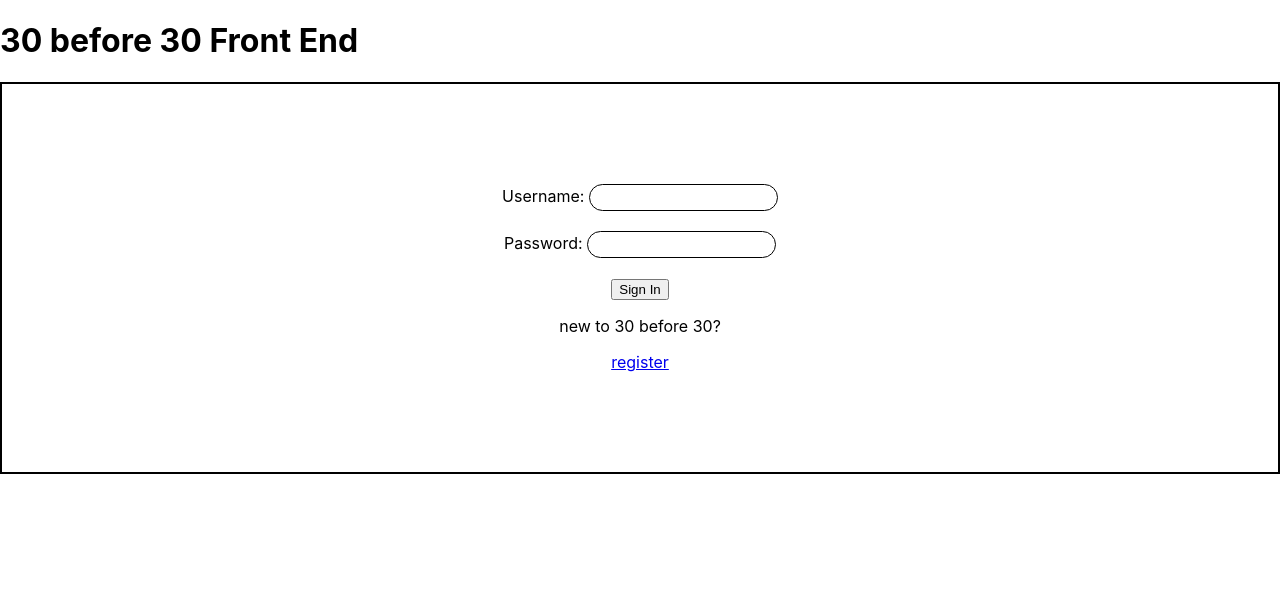
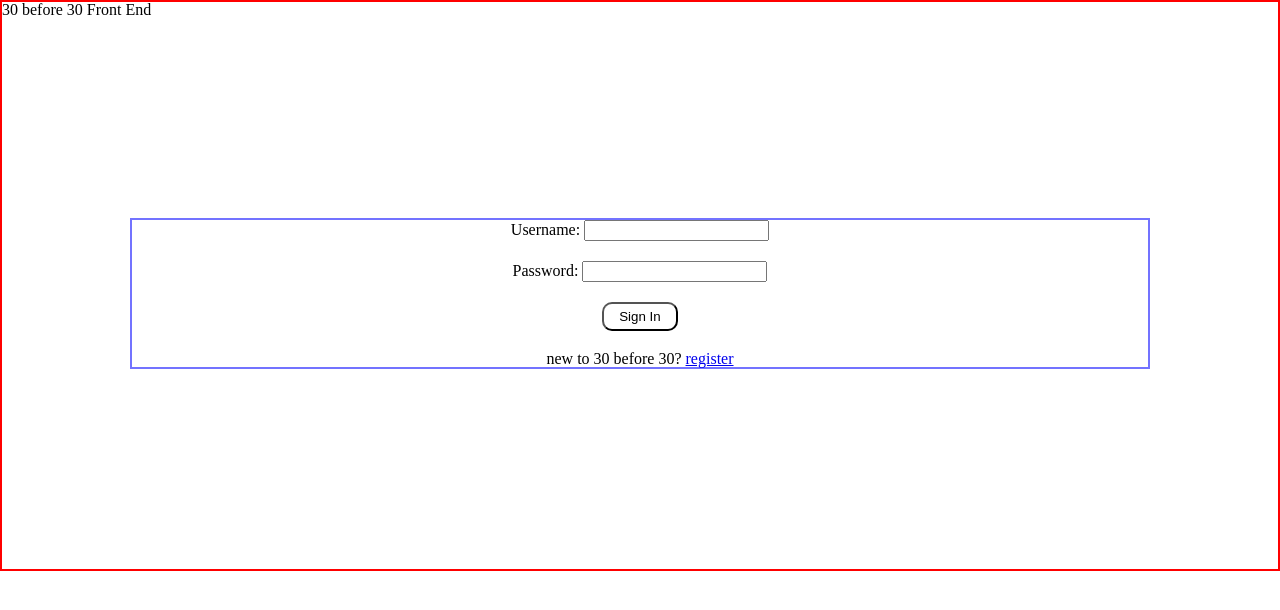
Before and after one commit to BrandonHarrison01/30for30-fe, a React (Create React App) app: page / in a window 1280 px wide. Shown: the top 610 px of the page. Built offline with nearby package versions, Linux system fonts and the light colour scheme; no server answers.

Commit message:
moved to scss over styled components

```diff
--- a/package.json
+++ b/package.json
@@ -8,11 +8,11 @@
     "@testing-library/user-event": "^7.1.2",
     "axios": "^0.19.2",
     "formik": "^2.1.4",
+    "node-sass": "^4.13.1",
     "react": "^16.12.0",
     "react-dom": "^16.12.0",
     "react-router-dom": "^5.1.2",
-    "react-scripts": "3.3.1",
-    "styled-components": "^5.0.1"
+    "react-scripts": "3.3.1"
   },
   "scripts": {
     "start": "react-scripts start",
--- a/src/components/Login.jsx
+++ b/src/components/Login.jsx
@@ -1,23 +1,6 @@
 import React, { useState } from "react";
 import { Link } from 'react-router-dom'
 import axios from "axios";
-import styled from 'styled-components'
-
-const LoginCard = styled.div`
-  border: 2px solid black;
-  padding: 100px;
-  text-align: center;
-`
-
-const UserPassContainer = styled.div`
-  margin-bottom: 20px;
-`
-
-const UserPassInput = styled.input`
-  border: .5px solid black;
-  border-radius: 20px;
-  padding: 5px;
-`
 
 function Login(props) {
   let [creds, setCreds] = useState({
@@ -41,30 +24,30 @@ function Login(props) {
   };
 
     return (
-      <LoginCard>
-        { error && <p>{error.message}</p>}
+      <div className='loginContainer'>
+        { error && <p className='error'>{error.message}</p>}
         <form onSubmit={handleSubmit}>
-          <UserPassContainer>
+          <div>
             <label>Username: </label>
-            <UserPassInput
+            <input
               type='text'
               name='username'
               onChange={e => setCreds({...creds, [e.target.name]: e.target.value})}
             />
-          </UserPassContainer>
-          <UserPassContainer>
+          </div>
+          <div>
             <label>Password: </label>
-            <UserPassInput
+            <input
               type='password'
               name='password'
               onChange={e => setCreds({...creds, [e.target.name]: e.target.value})}
             />
-          </UserPassContainer>
+          </div>
           <button type='submit'>Sign In</button>
         </form>
-        <p>new to 30 before 30?</p>
+        <span>new to 30 before 30? </span>
         <Link to='/register' >register</Link>
-      </LoginCard>
+      </div>
     );
 }
 
--- a/src/components/private/Complete.jsx
+++ b/src/components/private/Complete.jsx
@@ -1,12 +1,6 @@
 import React from "react";
-import styled from "styled-components";
 
 import Goal from "./Goal";
-
-const CompleteGoals = styled.div`
-  width: 100%;
-  background-color: green;
-`;
 
 function Complete(props) {
   const itemIncomplete = card => {
@@ -14,7 +8,7 @@ function Complete(props) {
   };
 
   return (
-    <CompleteGoals>
+    <div>
       {props.userData.map(
         card =>
           card.complete && (
@@ -26,7 +20,7 @@ function Complete(props) {
             />
           )
       )}
-    </CompleteGoals>
+    </div>
   );
 }
 
--- a/src/components/private/Goal.jsx
+++ b/src/components/private/Goal.jsx
@@ -1,15 +1,8 @@
 import React from "react";
-import styled from "styled-components";
-
-const Card = styled.div`
-  border: 1px solid black;
-  width: 33%;
-  margin: 0 auto;
-`;
 
 function Goal(props) {
   return (
-    <Card>
+    <div>
       <p>category {props.card.category_name}</p>
       <p>{props.card.item_name}</p>
       <p>{props.card.description}</p>
@@ -24,7 +17,7 @@ function Goal(props) {
           Toggle Complete
         </button>
       )}
-    </Card>
+    </div>
   );
 }
 
--- a/src/index.css
+++ /dev/null
@@ -1,13 +0,0 @@
-body {
-  margin: 0;
-  font-family: -apple-system, BlinkMacSystemFont, 'Segoe UI', 'Roboto', 'Oxygen',
-    'Ubuntu', 'Cantarell', 'Fira Sans', 'Droid Sans', 'Helvetica Neue',
-    sans-serif;
-  -webkit-font-smoothing: antialiased;
-  -moz-osx-font-smoothing: grayscale;
-}
-
-code {
-  font-family: source-code-pro, Menlo, Monaco, Consolas, 'Courier New',
-    monospace;
-}
--- a/src/index.js
+++ b/src/index.js
@@ -1,6 +1,6 @@
 import React from 'react';
 import ReactDOM from 'react-dom';
-import './index.css';
+import './styling/index.scss';
 import App from './App';
 // import * as serviceWorker from './serviceWorker';
 
--- /dev/null
+++ b/src/styling/app.scss
@@ -0,0 +1,6 @@
+.App {
+    border: 2px solid red;
+    width: 100%;
+    // display: flex;
+    // flex-direction: column;
+}
--- /dev/null
+++ b/src/styling/index.scss
@@ -0,0 +1,5 @@
+@import 'variables';
+
+@import 'reset';
+@import 'app';
+@import 'login';
--- /dev/null
+++ b/src/styling/login.scss
@@ -0,0 +1,25 @@
+.loginContainer {
+    border: 2px solid $light-blue;
+    width: 80%;
+    margin: 200px auto;
+    text-align: center;
+
+    .error {
+        color: red;
+        padding: 20px 0;
+    }
+
+    form {
+        margin-bottom: 20px;
+
+        div {
+            padding-bottom: 20px;
+        }
+
+        button {
+            background-color: white;
+            padding: 5px 15px;
+            border-radius: 10px;
+        }
+    }
+}
--- /dev/null
+++ b/src/styling/reset.scss
@@ -0,0 +1,46 @@
+html, body, div, span, applet, object, iframe,
+h1, h2, h3, h4, h5, h6, p, blockquote, pre,
+a, abbr, acronym, address, big, cite, code,
+del, dfn, em, img, ins, kbd, q, s, samp,
+small, strike, strong, sub, sup, tt, var,
+b, u, i, center,
+dl, dt, dd, ol, ul, li,
+fieldset, form, label, legend,
+table, caption, tbody, tfoot, thead, tr, th, td,
+article, aside, canvas, details, embed,
+figure, figcaption, footer, header, hgroup,
+menu, nav, output, ruby, section, summary,
+time, mark, audio, video {
+	margin: 0;
+	padding: 0;
+	border: 0;
+	font-size: 100%;
+	font: inherit;
+	vertical-align: baseline;
+}
+/* HTML5 display-role reset for older browsers */
+article, aside, details, figcaption, figure,
+footer, header, hgroup, menu, nav, section {
+	display: block;
+}
+body {
+	line-height: 1;
+}
+ol, ul {
+	list-style: none;
+}
+blockquote, q {
+	quotes: none;
+}
+blockquote:before, blockquote:after,
+q:before, q:after {
+	content: '';
+	content: none;
+}
+table {
+	border-collapse: collapse;
+	border-spacing: 0;
+}
+* {
+    box-sizing: border-box;
+}
--- /dev/null
+++ b/src/styling/variables.scss
@@ -0,0 +1 @@
+$light-blue: rgb(115, 115, 255);
```
Also changed, not shown: 1 other file (tests, documents, lock files or other folders).
